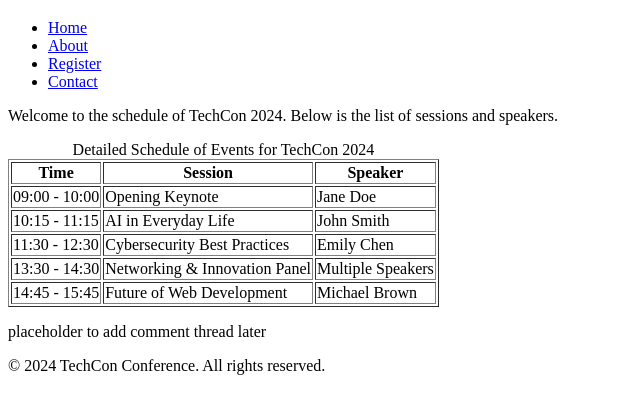
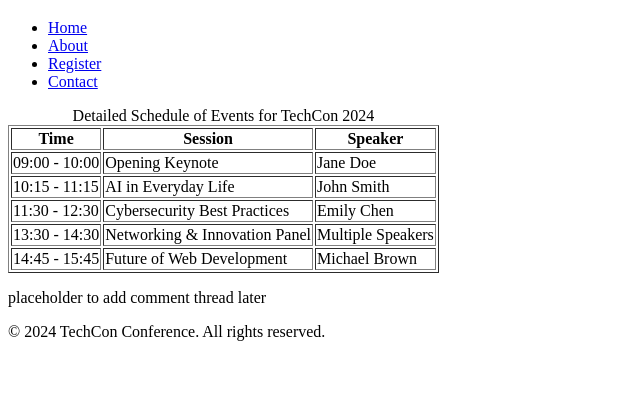
Before and after one commit to haleluya001/TechCon_HTML, a plain HTML site: page techcon_website/schedule.html in a window 1280 px wide. Shown: the part 61-474 px from the top of the page, without its empty margins (0-640 px from the left). Drawn offline with Linux system fonts and the light colour scheme.

Commit message:
second project Pt. 2

```diff
--- a/techcon_website/schedule.html
+++ b/techcon_website/schedule.html
@@ -19,7 +19,6 @@
 
   <main>
     <article>
-      <p>Welcome to the schedule of TechCon 2024. Below is the list of sessions and speakers.</p>
       <table border="1">
         <caption>Detailed Schedule of Events for TechCon 2024</caption>
         <thead>
```
